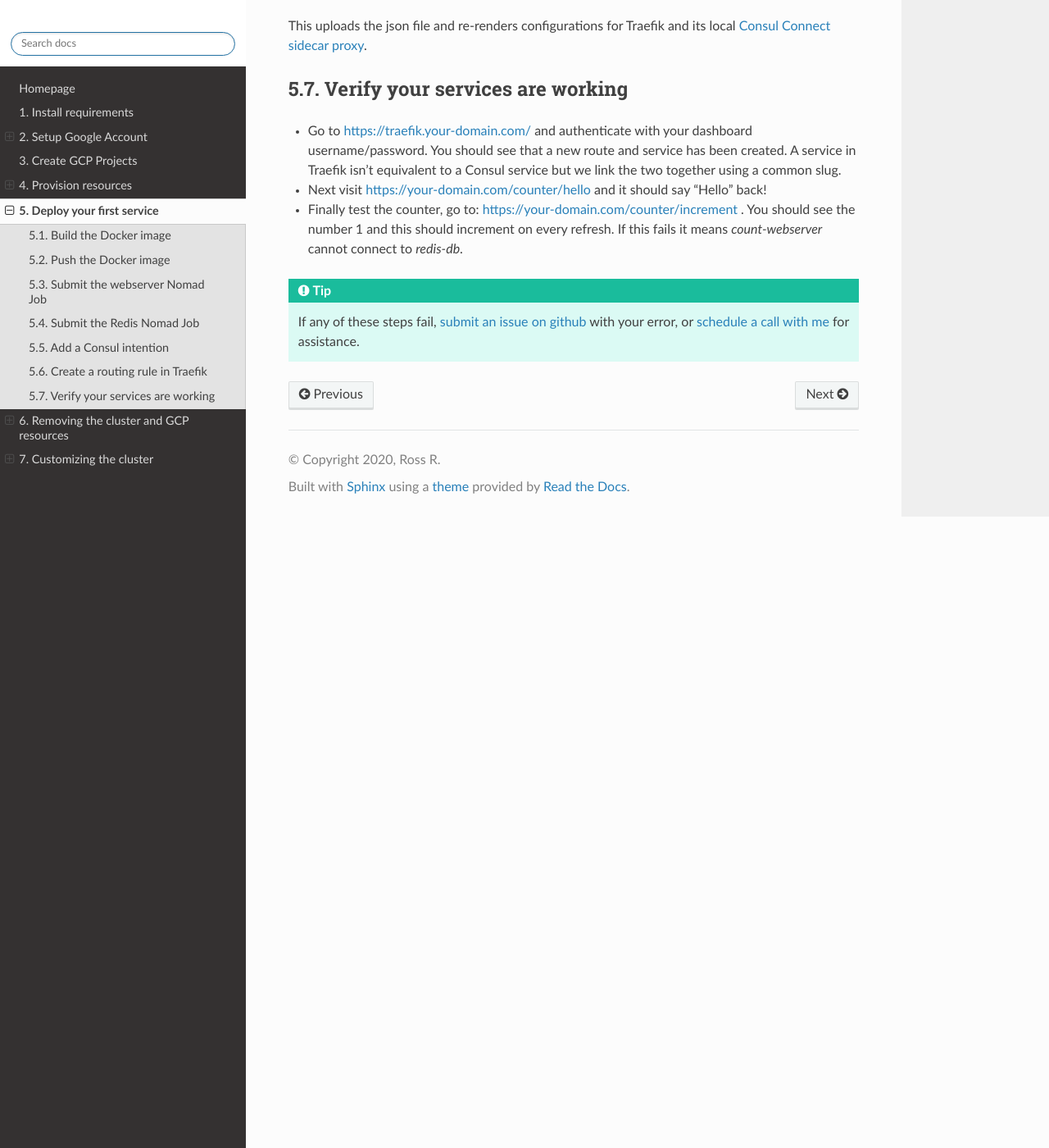
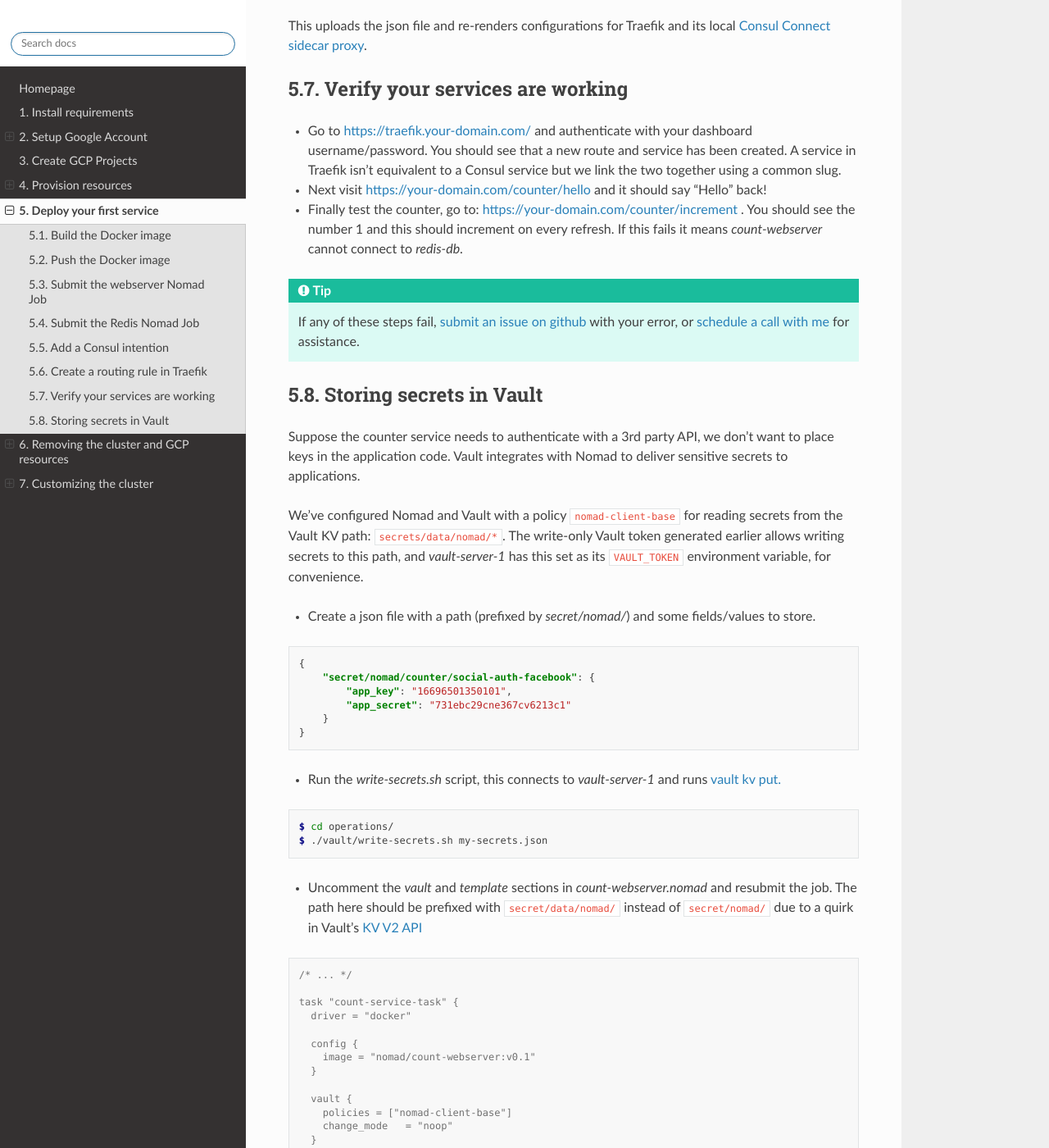
Before and after one commit to rossrochford/gcp-hashi-cluster, a Sphinx documentation site: the page built from docs/docs/5_deploy_your_first_service.rst, in a window 1280 px wide and 1400 px high, scrolled down 3309 px. Shown: the whole window at 82% size. Built offline with Sphinx 7.4.7 and the Read the Docs theme 2.0.0, drawn with Linux system fonts in a browser that asks for light colours; some of the changed text lies outside the part shown.

Commit message:
added Vault tutorial to docs

```diff
--- a/docs/docs/5_deploy_your_first_service.rst
+++ b/docs/docs/5_deploy_your_first_service.rst
@@ -148,3 +148,71 @@
 
 __ https://github.com/rossrochford/gcp-hashi-cluster/issues/new
 __ https://calendly.com/ross-rochford/gcp-hashi-cluster
+
+
+Storing secrets in Vault
+----------------------------------
+
+Suppose the counter service needs to authenticate with a 3rd party API, we don't want to place keys in the application code. Vault integrates with Nomad to deliver sensitive secrets to applications.
+
+We've configured Nomad and Vault with a policy ``nomad-client-base`` for reading secrets from the Vault KV path: ``secrets/data/nomad/*``. The write-only Vault token generated earlier allows writing secrets to this path, and `vault-server-1` has this set as its ``VAULT_TOKEN`` environment variable, for convenience.
+
+- Create a json file with a path (prefixed by `secret/nomad/`) and some fields/values to store.
+
+.. code-block:: json
+
+    {
+        "secret/nomad/counter/social-auth-facebook": {
+            "app_key": "16696501350101",
+            "app_secret": "731ebc29cne367cv6213c1"
+        }
+    }
+
+
+- Run the `write-secrets.sh` script, this connects to `vault-server-1` and runs `vault kv put.`__
+
+__ https://www.vaultproject.io/docs/commands/kv/put
+
+
+.. code-block:: console
+
+    $ cd operations/
+    $ ./vault/write-secrets.sh my-secrets.json
+
+
+- Uncomment the `vault` and `template` sections in `count-webserver.nomad` and resubmit the job. The path here should be prefixed with ``secret/data/nomad/`` instead of ``secret/nomad/`` due to a quirk in Vault's `KV V2 API`__
+
+
+__ https://www.vaultproject.io/api/secret/kv/kv-v2.html
+
+
+.. code-block:: console
+
+    /* ... */
+
+    task "count-service-task" {
+      driver = "docker"
+
+      config {
+        image = "nomad/count-webserver:v0.1"
+      }
+
+      vault {
+        policies = ["nomad-client-base"]
+        change_mode   = "noop"
+      }
+
+      template {
+        data = <<EOH
+          {{ with secret "secret/data/nomad/counter/social-auth-facebook" }}
+          FACEBOOK_KEY="{{ .Data.data.app_key }}"
+          FACEBOOK_SECRET="{{ .Data.data.app_secret }}"
+          {{ end }}
+    EOH
+        destination = "secrets/file.env"
+        env         = true
+      }
+
+    }
+
+- Your secrets will be available to the service's container(s) as environment variables: ``FACEBOOK_KEY`` and ``FACEBOOK_SECRET``.
```
Also changed, not shown: 1 other file.
